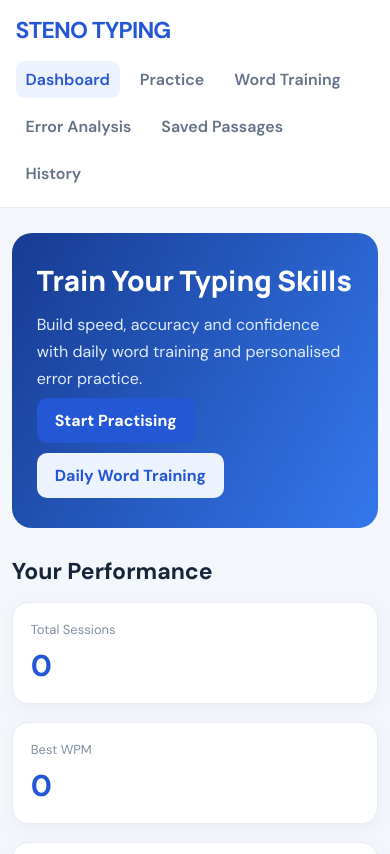
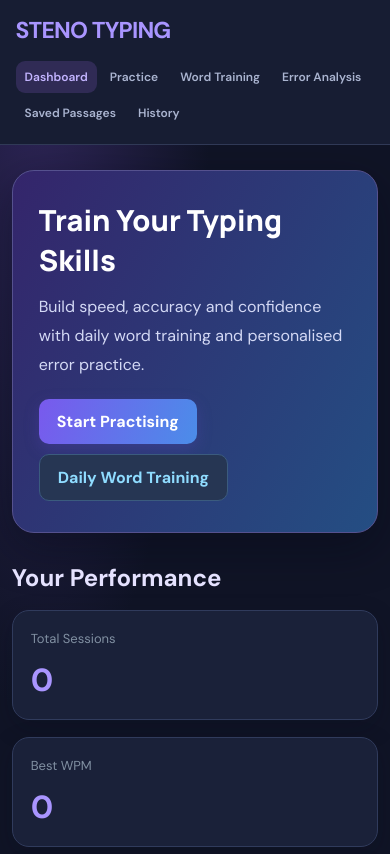
Before and after one commit to pk6398666148-cloud/steno-typing, a React (Vite) app: page / in a window 390 px wide. Shown: the top 854 px of the page. Built offline with nearby package versions, Linux system fonts and the light colour scheme.

Commit message:
Refactor App.css for improved styling and layout
Updated styles for various components to enhance the overall design and responsiveness. Adjusted colors, padding, and layout properties for a more modern look.

```diff
--- a/App.css
+++ b/App.css
@@ -1,3 +1,10 @@
+
+:root {
+  font-family: Inter, "Segoe UI", Arial, sans-serif;
+  color: #edf0ff;
+  background: #101426;
+  font-synthesis: none;
+}
 
 * {
   box-sizing: border-box;
@@ -6,9 +13,8 @@
 }
 
 body {
-  font-family: Inter, Arial, sans-serif;
-  background: #f5f7fc;
-  color: #17233c;
+  background: #101426;
+  color: #edf0ff;
 }
 
 button, input, textarea, select {
@@ -21,116 +27,130 @@ button {
 
 .app {
   min-height: 100vh;
+  background:
+    radial-gradient(ellipse at 10% 0%, #30265b 0%, transparent 35%),
+    #101426;
 }
 
 .navbar {
-  background: #ffffff;
-  border-bottom: 1px solid #e6eaf2;
-  padding: 18px 6%;
+  background: #171d33;
+  border-bottom: 1px solid #303956;
+  padding: 18px 5%;
   display: flex;
   align-items: center;
   justify-content: space-between;
   gap: 16px;
   flex-wrap: wrap;
+  position: sticky;
+  top: 0;
+  z-index: 10;
 }
 
 .logo {
   font-size: 23px;
-  font-weight: 800;
-  color: #2457d6;
+  font-weight: 900;
+  color: #a995ff;
   letter-spacing: -0.8px;
 }
 
 .nav-links {
   display: flex;
-  gap: 10px;
+  gap: 7px;
   flex-wrap: wrap;
 }
 
 .nav-links button {
   border: 0;
   background: transparent;
-  color: #64718a;
-  padding: 10px 14px;
+  color: #aab4d0;
+  padding: 10px 13px;
   border-radius: 9px;
   font-weight: 600;
+  font-size: 13px;
 }
 
 .nav-links button.active,
 .nav-links button:hover {
-  background: #edf2ff;
-  color: #2457d6;
+  background: #302b55;
+  color: #c3b4ff;
 }
 
 .container {
-  width: min(1120px, 92%);
-  margin: 32px auto;
+  width: min(1150px, 92%);
+  margin: 34px auto;
 }
 
 .hero {
-  background: linear-gradient(120deg, #173b91, #3478ed);
+  background: linear-gradient(120deg, #34256b, #244e83);
+  border: 1px solid #55518e;
   color: white;
-  padding: 38px;
-  border-radius: 20px;
-  margin-bottom: 25px;
+  padding: 42px;
+  border-radius: 22px;
+  margin-bottom: 28px;
+  box-shadow: 0 15px 45px #05081666;
 }
 
 .hero h1 {
-  font-size: clamp(28px, 4vw, 40px);
-  margin-bottom: 12px;
+  font-size: clamp(29px, 4vw, 42px);
+  margin-bottom: 13px;
 }
 
 .hero p {
-  color: #e1eaff;
-  line-height: 1.7;
-  max-width: 650px;
+  color: #d4d9f5;
+  line-height: 1.8;
+  max-width: 680px;
+  margin-bottom: 15px;
 }
 
 .grid {
   display: grid;
-  grid-template-columns: repeat(auto-fit, minmax(210px, 1fr));
-  gap: 18px;
+  grid-template-columns: repeat(auto-fit, minmax(205px, 1fr));
+  gap: 17px;
 }
 
 .card {
-  background: white;
-  border: 1px solid #e7ebf3;
-  border-radius: 16px;
+  background: #1a2139;
+  border: 1px solid #303b5c;
+  border-radius: 17px;
   padding: 23px;
-  box-shadow: 0 5px 18px rgba(24, 45, 85, 0.04);
+  box-shadow: 0 8px 25px #080d1d35;
 }
 
 .card h2, .card h3 {
-  margin-bottom: 12px;
+  margin-bottom: 13px;
+  color: #f0efff;
 }
 
 .stat-value {
-  font-size: 30px;
-  font-weight: 800;
-  color: #2457d6;
-  margin-top: 8px;
+  font-size: 32px;
+  font-weight: 850;
+  color: #a995ff;
+  margin-top: 9px;
 }
 
 .muted {
-  color: #78849a;
+  color: #a5afc9;
   font-size: 14px;
+  line-height: 1.6;
 }
 
 .section-title {
-  font-size: 23px;
-  margin: 28px 0 16px;
+  font-size: 24px;
+  margin: 29px 0 17px;
+  color: #e5e2ff;
 }
 
 .field {
   display: flex;
   flex-direction: column;
-  gap: 8px;
-  margin: 15px 0;
+  gap: 9px;
+  margin: 16px 0;
 }
 
 .field label {
-  font-weight: 650;
+  font-weight: 700;
   font-size: 14px;
+  color: #d8dcf4;
 }
 
 .field input,
@@ -138,11 +158,11 @@ button {
 .field textarea,
 .text-input {
   width: 100%;
-  border: 1px solid #dce2ed;
+  border: 1px solid #414d70;
   border-radius: 10px;
-  padding: 12px 14px;
-  background: white;
-  color: #17233c;
+  padding: 13px 14px;
+  background: #111a30;
+  color: #f0f2ff;
   outline: none;
 }
 
@@ -150,8 +170,17 @@ button {
 .field select:focus,
 .field textarea:focus,
 .text-input:focus {
-  border-color: #3478ed;
-  box-shadow: 0 0 0 3px #3478ed20;
+  border-color: #9b82ff;
+  box-shadow: 0 0 0 3px #9b82ff25;
+}
+
+select option {
+  background: #171d33;
+  color: white;
+}
+
+button {
+  transition: 0.2s ease;
 }
 
 .primary-btn,
@@ -160,124 +189,154 @@ button {
   border: 0;
   border-radius: 10px;
   padding: 12px 18px;
-  font-weight: 700;
+  font-weight: 750;
   margin: 5px 6px 5px 0;
 }
 
 .primary-btn {
-  background: #2457d6;
+  background: linear-gradient(110deg, #7959ed, #4b8de9);
   color: white;
+  box-shadow: 0 5px 15px #6449cc40;
 }
 
 .primary-btn:hover {
-  background: #1945b5;
+  transform: translateY(-2px);
+  filter: brightness(1.12);
 }
 
 .secondary-btn {
-  background: #edf2ff;
-  color: #2457d6;
+  background: #263653;
+  color: #8fdcff;
+  border: 1px solid #3b5b7e;
+}
+
+.secondary-btn:hover {
+  background: #304568;
 }
 
 .danger-btn {
-  background: #fff0f0;
-  color: #c43b3b;
+  background: #492b45;
+  color: #ffadca;
+  border: 1px solid #71405d;
 }
 
 .passage {
-  background: white;
-  border: 1px solid #e2e8f2;
+  background: #171f36;
+  border: 1px solid #374464;
   border-radius: 14px;
-  padding: 22px;
+  padding: 23px;
   line-height: 2;
   font-size: 17px;
   margin: 18px 0;
   white-space: pre-wrap;
+  color: #e2e8ff;
 }
 
 .typing-area {
   width: 100%;
   min-height: 180px;
   resize: vertical;
-  border: 2px solid #dce4f2;
+  border: 2px solid #3b496b;
   border-radius: 14px;
   padding: 18px;
   font-size: 17px;
   line-height: 1.8;
   outline: none;
+  background: #111a30;
+  color: #f0f2ff;
 }
 
 .typing-area:focus {
-  border-color: #3478ed;
+  border-color: #9b82ff;
+  box-shadow: 0 0 0 3px #9b82ff20;
+}
+
+.typing-area::placeholder,
+.field input::placeholder {
+  color: #7f8ba9;
 }
 
 .timer {
-  font-size: 34px;
-  font-weight: 800;
-  color: #2457d6;
+  font-size: 35px;
+  font-weight: 850;
+  color: #61d9ed;
 }
 
 .progress {
-  height: 9px;
-  background: #e9edf5;
+  height: 10px;
+  background: #303b56;
   border-radius: 20px;
   overflow: hidden;
-  margin: 14px 0;
+  margin: 15px 0;
 }
 
 .progress-bar {
   height: 100%;
-  background: #3478ed;
+  background: linear-gradient(90deg, #8b6bff, #51d6e9);
   transition: width 0.2s;
 }
 
 .badge {
   display: inline-block;
-  background: #edf2ff;
-  color: #2457d6;
+  background: #302b55;
+  color: #c7baff;
+  border: 1px solid #51477e;
   border-radius: 30px;
-  padding: 7px 12px;
+  padding: 8px 12px;
   font-size: 12px;
-  font-weight: 700;
+  font-weight: 750;
   margin: 4px;
 }
 
+.word-list {
+  color: #78dced;
+  font-size: 16px;
+  line-height: 2.2;
+  overflow-wrap: anywhere;
+}
+
 .list-item {
-  padding: 15px 0;
-  border-bottom: 1px solid #edf0f5;
+  padding: 17px 0;
+  border-bottom: 1px solid #303b56;
 }
 
 .empty {
   text-align: center;
   padding: 35px;
-  color: #78849a;
+  color: #a5afc9;
 }
 
 .footer {
   text-align: center;
-  color: #8994a8;
-  padding: 30px 15px;
+  color: #8490ad;
+  padding: 32px 15px;
   font-size: 13px;
 }
 
-@media (max-width: 600px) {
+@media (max-width: 650px) {
   .navbar {
     padding: 15px 4%;
   }
 
+  .nav-links {
+    gap: 4px;
+  }
+
+  .nav-links button {
+    padding: 8px 9px;
+    font-size: 12px;
+  }
+
   .hero {
-    padding: 25px;
+    padding: 26px;
   }
 
   .container {
     width: 94%;
-    margin: 20px auto;
+    margin: 22px auto;
   }
 
   .card {
     padding: 18px;
   }
-
-  .nav-links button {
-    padding: 8px 10px;
-  }
 }
```
